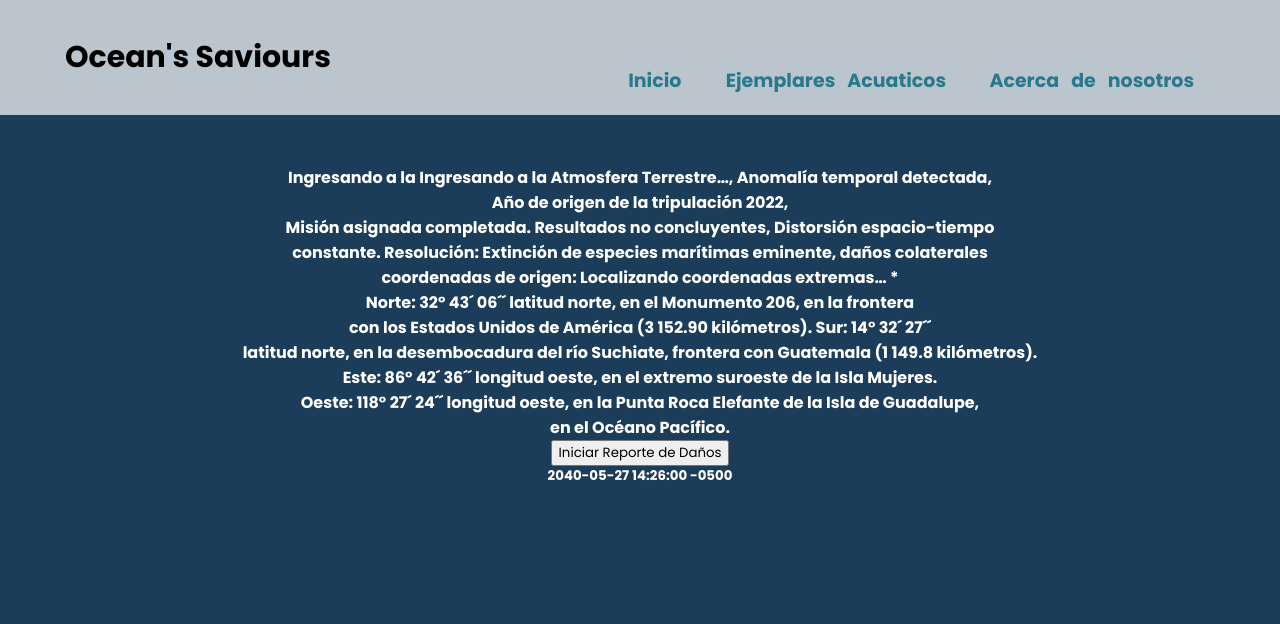
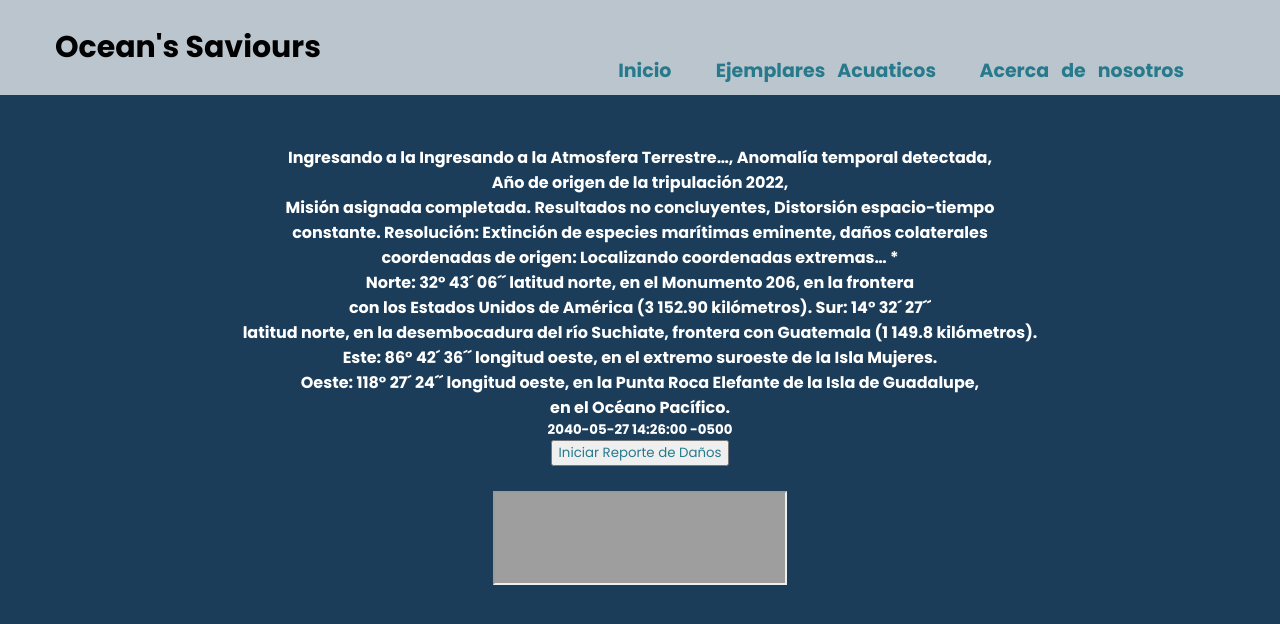
Before and after one commit to luisma0330/hackathon_HackTheOcean, a website: page views/index.html in a window 1280 px wide. Drawn offline with Linux system fonts and the light colour scheme; grey boxes are pictures that could not be loaded; some icons are missing.

Commit message:
Se añade audio en el index y menu de nav unificado

```diff
--- a/public/css/HackTOStyle.css
+++ b/public/css/HackTOStyle.css
@@ -34,7 +34,7 @@ a{
 .header {
   background-color: rgba(255, 255, 255, 0.7);
   width: 100%;
-  }
+}
 
 .header .containername-nav .Menu a{
       font-size: 19px;
@@ -42,7 +42,7 @@ a{
 
 .containername-nav{
   margin: 0px;
-  padding: 10px;
+  padding: 0px;
   display: flex;
   justify-content: space-between;
   align-items:flex-end;
--- a/public/css/animal.css
+++ b/public/css/animal.css
@@ -42,7 +42,7 @@ a{
 
 .containername-nav{
     margin: 0px;
-    padding: 10px;
+    padding: 0px;
     display: flex;
     justify-content: space-between;
     align-items:flex-end;
--- a/public/css/lista-animales.css
+++ b/public/css/lista-animales.css
@@ -12,7 +12,7 @@ body {
 
 .containername-nav{
     width: 100%;
-    max-width: 1200px;
+    max-width: 1300px;
     margin: 0 auto;
 }
 
@@ -42,7 +42,7 @@ a{
 
 .containername-nav{
     margin: 0px;
-    padding: 10px;
+    padding: 0px;
     display: flex;
     justify-content: space-between;
     align-items:flex-end;
--- a/public/css/nosotros.css
+++ b/public/css/nosotros.css
@@ -11,7 +11,7 @@ body{
 
 .containername-nav{
     width: 100%;
-    max-width: 1200px;
+    max-width: 1300px;
     margin: 0 auto;
 }
 
@@ -41,7 +41,7 @@ a{
 
 .containername-nav{
     margin: 0px;
-    padding: 10px;
+    padding: 0px;
     display: flex;
     justify-content: space-between;
     align-items:flex-end;
@@ -77,7 +77,7 @@ a{
 }
 
 @media (max-width: 720px) {
-    footer, containername-nav{
+    footer, containername-nav, header{
         width: 100%;
         height: auto;
     }
--- a/views/index.html
+++ b/views/index.html
@@ -5,7 +5,6 @@
     <title>Ocean's Saviours - Las vaquitas marinas</title>
     <meta name='viewport' content='width=device-width, initial-scale=1'>
     <link rel="stylesheet" type="text/css" href="/css/HackTOStyle.css">
-    <audio src="/Track-53.m4a" preload="none"></audio>
 </head>
 <body>
 
@@ -27,9 +26,11 @@
         <br><br>
         <p><strong>Ingresando a la Ingresando a la Atmosfera Terrestre…,</strong> Anomalía temporal detectada, <br>
         Año de origen de la tripulación 2022,<br>
+
         <strong>Misión asignada completada. Resultados no concluyentes, Distorsión espacio-tiempo <br>
         constante. Resolución: </strong> Extinción de especies marítimas eminente, daños colaterales<br>
         coordenadas de origen: <strong>Localizando coordenadas extremas…</strong> *<br>
+
         <strong>Norte: </strong> 32° 43´ 06´´ latitud norte, en el Monumento 206, en la frontera<br>
         con los Estados Unidos de América (3 152.90 kilómetros). <strong>Sur:</strong> 14° 32´ 27´´ <br>
         latitud norte, en la desembocadura del río Suchiate, frontera con Guatemala (1 149.8 kilómetros).<br>
@@ -38,8 +39,10 @@
          en el Océano Pacífico. </p>
         </div>
         <div class="button_m">
-            <button class="button_m" type='button'>Iniciar Reporte de Daños</button>
-            <div class='date-marque'><i class='far fa-calendar-alt'></i><small>2040-05-27 14:26:00 -0500</small>
+            <div class='date-marque'><i class='far fa-calendar-alt'></i><small>2040-05-27 14:26:00 -0500</small><br>
+            <button class="button_m" type="button"><a href="/animales">Iniciar Reporte de Daños</a></button>
         </div>
+        <div><br>
+        <iframe src="https://drive.google.com/file/d/10PM7J8oeaAHJqk2tJJE1r29FNSu02JEg/preview" width="290" height="90" allow="autoplay"></iframe>
 </body>
 </html>
```
Also changed, not shown: views/Acerca-de-nosotros.html (+1 -1 lines), README.md, app.js (deleted).
